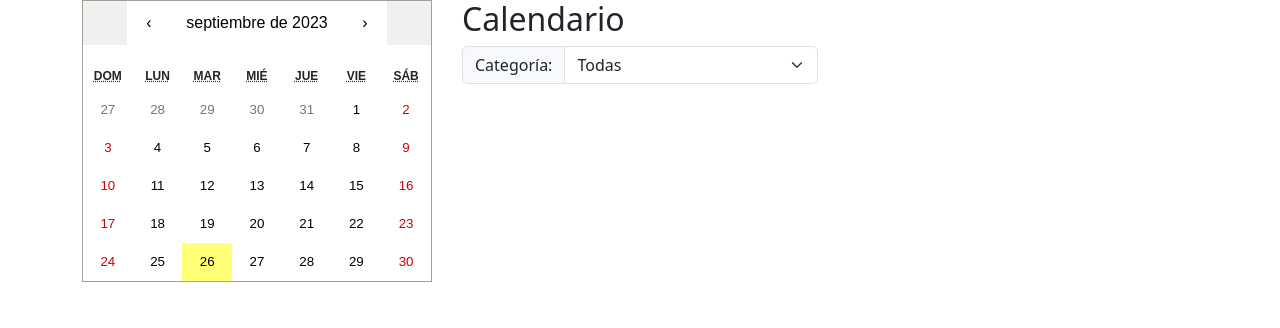
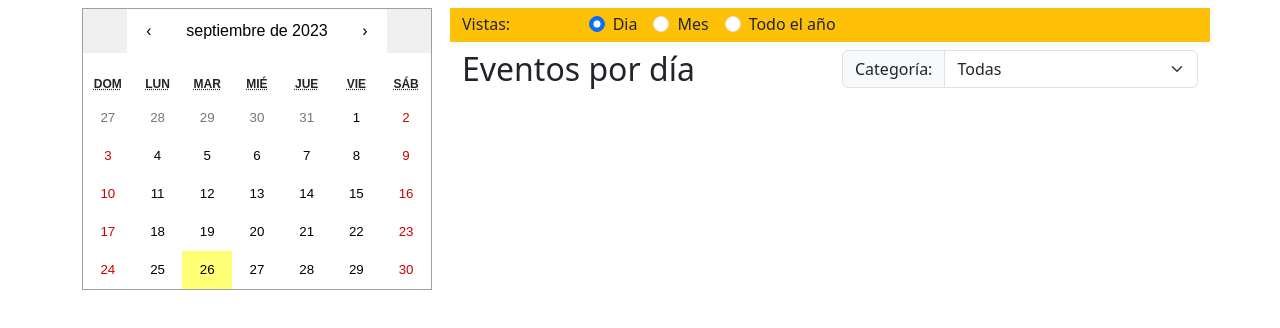
Before and after one commit to lchaconc/calendario-prototipo, a React (Vite) app: page / in a window 1280 px wide. Shown: the top 328 px of the page. Built offline with nearby package versions, Linux system fonts and the light colour scheme.

Commit message:
Creación e vistas -Menu vistas -Esados vistas -Eventos por mes -Validación ára render según vista selecteccionada -Desplieuge de eventos en eventos del mes

```diff
--- a/src/App.jsx
+++ b/src/App.jsx
@@ -4,15 +4,15 @@ import ReactCalendar from "./componentes/ReactCalendar";
 import eventos from "./data/events.json";
 import categorias from "./data/categorias.json";
 import EventosPorDia from "./componentes/EventosPorDia";
-
+import MenuVistas from "./componentes/MenuVistas";
+import EventosPorMes from "./componentes/EventosPorMes";
 
 function App() {
   const [eventosDelDia, setEventosDelDia] = useState([]);
-
-
+  const [selectedView, setSelectedView] = useState("dia");
 
   return (
-    <div className="container">
+    <div className="container mt-2">
       <div className="row">
         <div className="col-4">
           <ReactCalendar
@@ -21,7 +21,21 @@ function App() {
           />
         </div>
         <div className="col-8">
-          <EventosPorDia categorias={categorias} eventosDelDia={eventosDelDia}/>
+          <MenuVistas
+            selectedView={selectedView}
+            setSelectedView={setSelectedView}
+          />
+          {selectedView == "dia" && (
+            <EventosPorDia
+              categorias={categorias}
+              eventosDelDia={eventosDelDia}
+            />
+          )}
+          {selectedView == "mes" && (
+            <EventosPorMes
+              eventos={eventos}
+            />
+          )}
         </div>
       </div>
     </div>
--- a/src/componentes/EventosPorDia.jsx
+++ b/src/componentes/EventosPorDia.jsx
@@ -77,8 +77,10 @@ export default function EventosPorDia({ categorias, eventosDelDia }) {
 
   return (
     <>
-      <h2>Calendario</h2>
       <div className="row">
+        <div className="col-6">
+        <h2>Eventos por día</h2>
+        </div>
         <div className="col-6">
           <div className="input-group mb-3">
             <label className="input-group-text" htmlFor="inputGroupSelect01">
@@ -102,11 +104,13 @@ export default function EventosPorDia({ categorias, eventosDelDia }) {
           </div>
         </div>
       </div>
+
+      <div className="row">
       {filtrados &&
         filtrados.map((evento) => (
           <div
             role={"button"}
-            className="alert alert-info"
+            className="alert alert-info col-12"
             key={evento.id}
             onClick={() => toggleCaption(evento.id)}
           >
@@ -171,6 +175,12 @@ export default function EventosPorDia({ categorias, eventosDelDia }) {
             )}
           </div>
         ))}
+      </div>
+
+
+
+
+
     </>
   );
 }
--- /dev/null
+++ b/src/componentes/EventosPorMes.jsx
@@ -0,0 +1,25 @@
+export default function EventosPorMes({eventos}) {
+
+
+
+    return (
+        <div className="container">
+            <div className="row">
+                <div className="col-12">
+                    <h2>Eventos del mes</h2>
+                </div>
+            </div>
+            {
+                eventos.map(evento => (
+                    <div className="row" key={evento.id} >
+                <div className="col-12 alert alert-success" >
+                    {evento.rango}
+                      <strong> {evento.titulo } </strong>
+                </div>
+            </div>
+                ))
+            }
+        </div>
+    )
+
+};
--- /dev/null
+++ b/src/componentes/MenuVistas.jsx
@@ -0,0 +1,55 @@
+export default function MenuVistas({ selectedView, setSelectedView }) {
+  const handleRadioChange = (e) => {
+    setSelectedView(e.target.value);
+  };
+
+  return (
+    <div className="row bg-warning pt-1 pb-1 mb-2">
+      <div className="col-2">Vistas:</div>
+      <div className="col-10">
+        <div className="form-check form-check-inline">
+          <input
+            onChange={handleRadioChange}
+            className="form-check-input"
+            type="radio"
+            name="vistas"
+            id="inlineRadio1"
+            value="dia"
+            checked={selectedView === "dia"} // Establece como predeterminado
+          />
+          <label className="form-check-label" htmlFor="inlineRadio1">
+            Dia
+          </label>
+        </div>
+        <div className="form-check form-check-inline">
+          <input
+            onChange={handleRadioChange}
+            className="form-check-input"
+            type="radio"
+            name="vistas"
+            id="inlineRadio2"
+            value="mes"
+            checked={selectedView === "mes"}
+          />
+          <label className="form-check-label" htmlFor="inlineRadio2">
+            Mes
+          </label>
+        </div>
+        <div className="form-check form-check-inline">
+          <input
+            onChange={handleRadioChange}
+            className="form-check-input"
+            type="radio"
+            name="vistas"
+            id="inlineRadio3"
+            value="todo"
+            checked={selectedView === "todo"}
+          />
+          <label className="form-check-label" htmlFor="inlineRadio3">
+            Todo el año
+          </label>
+        </div>
+      </div>
+    </div>
+  );
+}
```
